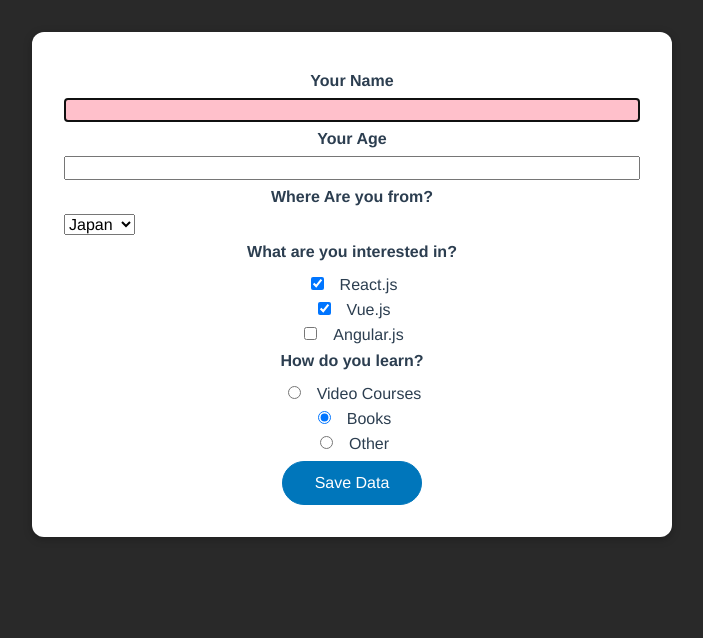
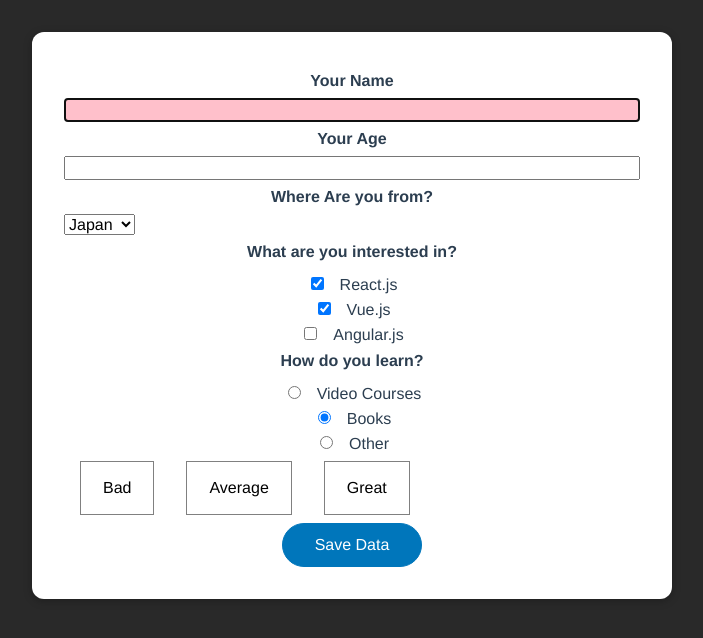
Before and after one commit to ikeda-shoki/vue_udemy_typescript, a Vue app: page / in a window 1280 px wide. Shown: the top 638 px of the page, without its empty margins (288-991 px from the left). Built offline with nearby package versions, Linux system fonts and the light colour scheme.

Commit message:
add lesson 55

```diff
--- a/src/components/Form.vue
+++ b/src/components/Form.vue
@@ -1,5 +1,6 @@
 <script setup lang="ts">
 import { ref, watch } from 'vue';
+import Rating from './Rating.vue'
 
 const userName = ref<string>('');
 
@@ -28,6 +29,7 @@
   console.log(userName.value);
   console.log(interest.value);
   console.log(radios.value);
+  console.log(ratings.value);
 
   interest.value = [];
 }
@@ -55,6 +57,9 @@
 // 基本的に選択される内容が一つの為、扱いはセレクトタグと同様の扱い方をする
 const radios = ref<string>('book');
 watch (radios, () => { console.log('radios', radios.value) })
+
+// section55 カスタムコンポーネントでv-modelを使用する
+const ratings = ref<string>('');
 
 </script>
 
@@ -105,6 +110,9 @@
         <input id="how-other" name="how" type="radio" value="other" v-model="radios"/>
         <label for="how-other">Other</label>
       </div>
+    </div>
+    <div>
+      <Rating v-model="ratings"/>
     </div>
     <div>
       <!-- prevent → modifiersの一種 処理に追加の処理を行うようなもの -->
--- /dev/null
+++ b/src/components/Rating.vue
@@ -0,0 +1,61 @@
+<script setup lang="ts">
+  import { ref } from 'vue'
+
+  // カスタムコンポーネントでv-modelを使用する為の書き方
+  // 下記の2つの書き方は決まっているもの
+  // propsは親から値を受け取るもの
+  // emitは親へ値を渡すもの
+  const props = defineProps(['modelValue']);
+  const emits = defineEmits(['update:modelValue'])
+
+  const isActiveButton = ref<string>(props.modelValue)
+
+  const onClick = (buttonType: string) => {
+    isActiveButton.value = buttonType;
+    emits('update:modelValue', isActiveButton.value);
+  }
+</script>
+
+<template>
+  <ul>
+    <li>
+      <!-- type="button"でsubmitボタンではないことを定義している為、buttonを押下しても画面遷移しない -->
+      <button :class="{ active: isActiveButton === 'bad' }" @click="onClick('bad')" type="button">Bad</button>
+    </li>
+    <li>
+      <button :class="{ active: isActiveButton === 'average' }" @click="onClick('average')" type="button">Average</button>
+    </li>
+    <li>
+      <button :class="{ active: isActiveButton === 'great' }" @click="onClick('great')" type="button">Great</button>
+    </li>
+  </ul>
+</template>
+
+<style scoped>
+  ul {
+    list-style: none;
+    margin: 0.5rem 0;
+    padding: 0;
+    display: flex;
+  }
+
+  li {
+    margin: 0 1rem;
+    border: 1px solid gray;
+    padding: 1rem;
+    display: flex;
+    justify-content: center;
+    align-items: center;
+  }
+
+  button {
+    font: inherit;
+    border: none;
+    background-color: transparent;
+    cursor: pointer;
+  }
+
+  .active {
+    color: rgb(216, 88, 110)
+  }
+</style>
```
